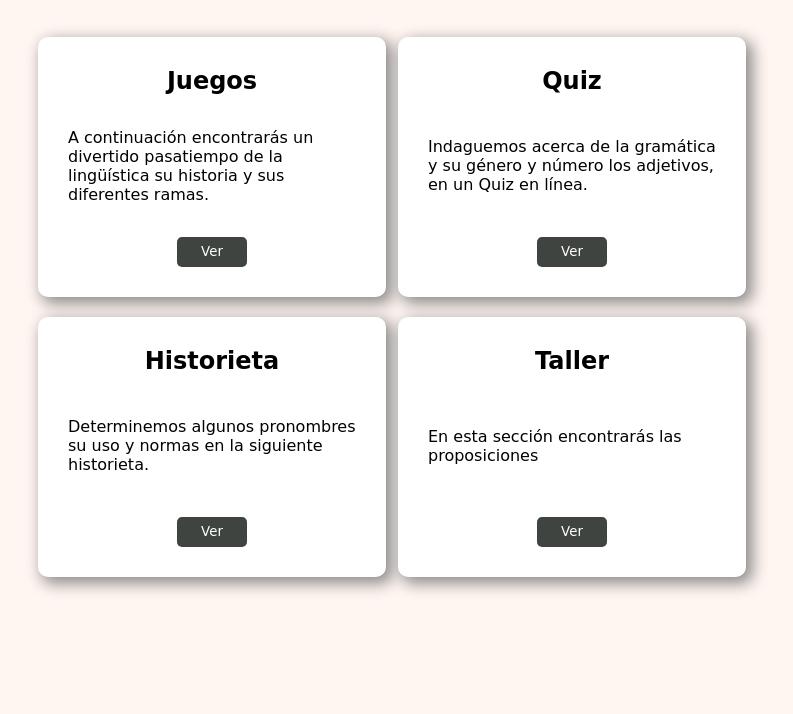
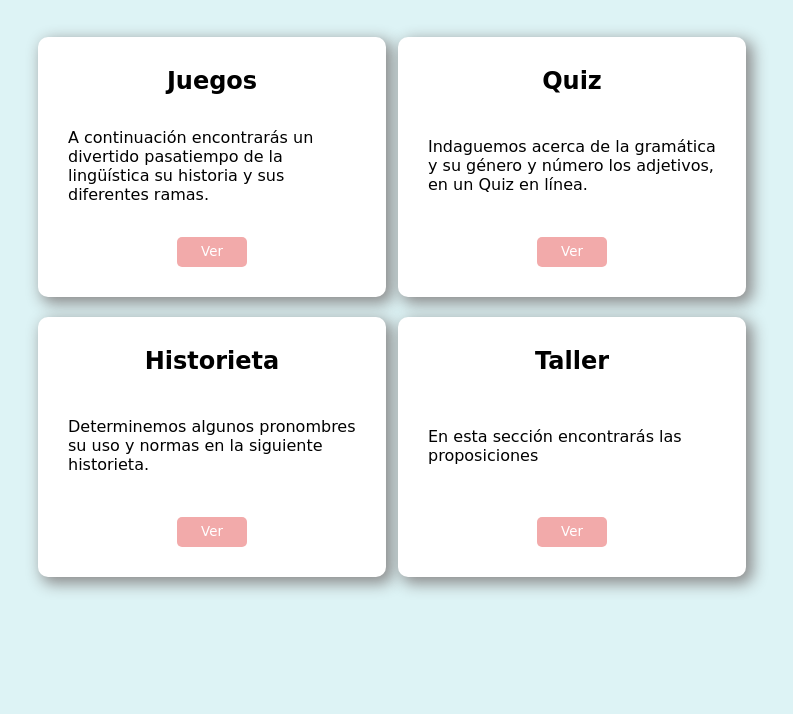
Before and after one commit to Mrdaniel01/linguistica, a plain HTML site: page index.html in a window 1280 px wide. Shown: the part 86-800 px from the top of the page, without its empty margins (248-1041 px from the left). Drawn offline with Linux system fonts and the light colour scheme; a web font is replaced by a local one.

Commit message:
cambio de colores

```diff
--- a/style.css
+++ b/style.css
@@ -1,8 +1,19 @@
-:root{
+/* :root{
 	--main-color: #ba7967;
 	--secondary-color: #5e6f64;
 	--dark-color: #3f4441;
 	--clear-color: #ffdecf;
+	--white: white;
+	--font-size: 16px;
+	--font1: 'Red Rose', cursive;
+	--shadow: 5px 5px 15px .1em #8b8b8b;
+} */
+
+:root{
+	--main-color: #e36387;
+	--secondary-color: #a6dcef;
+	--dark-color: #f2aaaa;
+	--clear-color: #ddf3f5;
 	--white: white;
 	--font-size: 16px;
 	--font1: 'Red Rose', cursive;
@@ -16,7 +27,7 @@
 }
 
 body{
-	background-color: #fff5f1;
+	background-color: var(--clear-color);
 }
 
 a{
```
